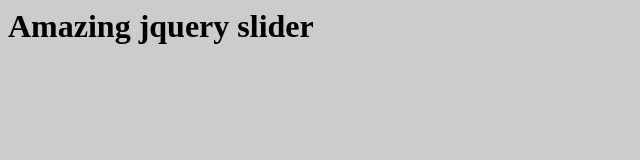
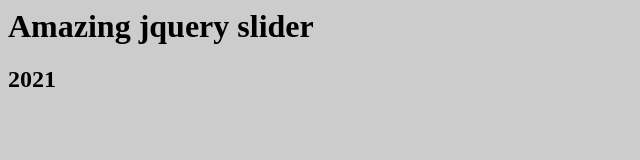
Before and after one commit to webticaco/slider, a plain HTML site: page index.html in a window 1280 px wide. Shown: the full height of the page, 0-640 px from the left. Drawn offline with Linux system fonts and the light colour scheme.

Commit message:
add Date to index

```diff
--- a/index.html
+++ b/index.html
@@ -5,5 +5,6 @@
 	</head>
 	<body>
 		<h1>Amazing jquery slider</h1>
+		<h2>2021</h2>
 	</body>
 </html>
```
